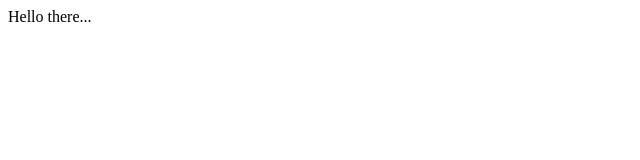
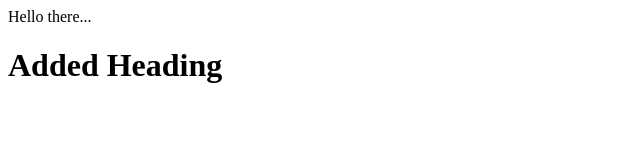
Before and after one commit to sillentkillerzz/Test, a plain HTML site: page index.html in a window 1280 px wide. Shown: the whole page, without its empty margins (0-640 px from the left). Drawn offline with Linux system fonts and the light colour scheme.

Commit message:
added heading

```diff
--- a/index.html
+++ b/index.html
@@ -5,5 +5,6 @@
 
 	<body>
 		Hello there...
+		<h1> Added Heading </h1>
 	</body>
 </html>
```
